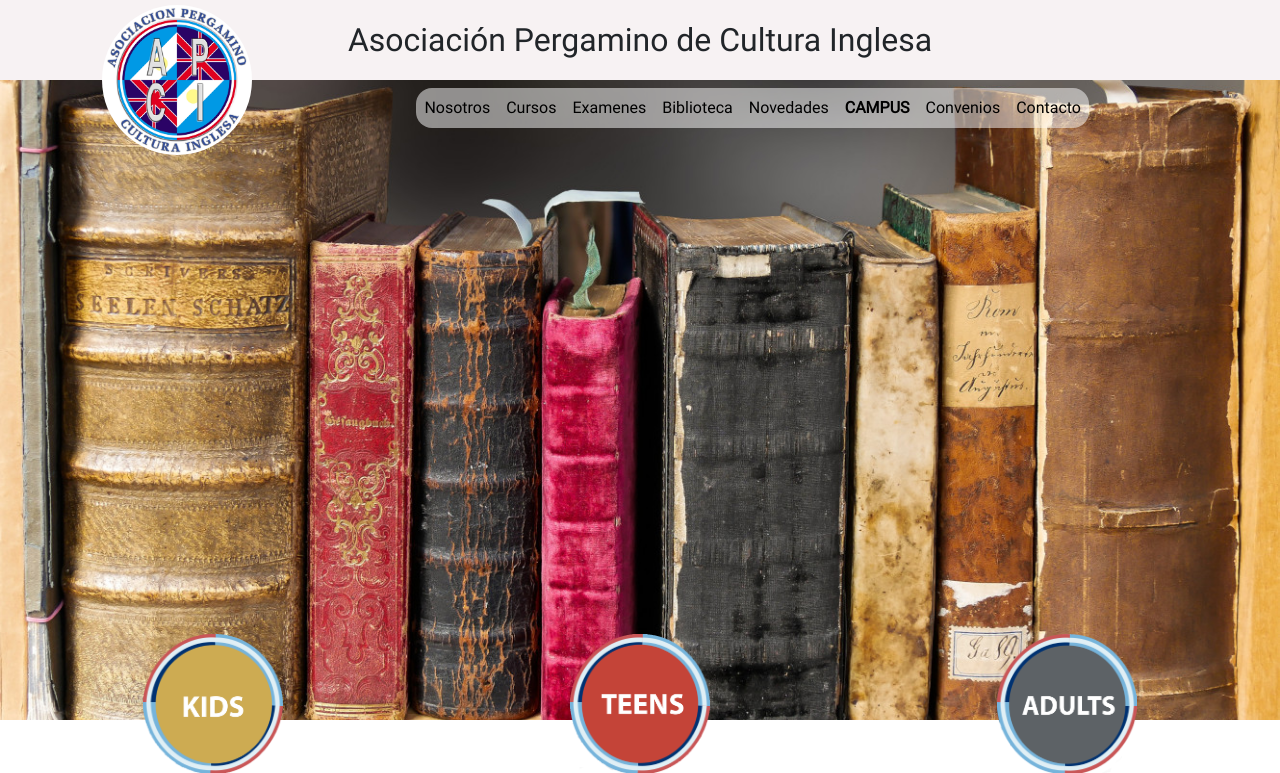
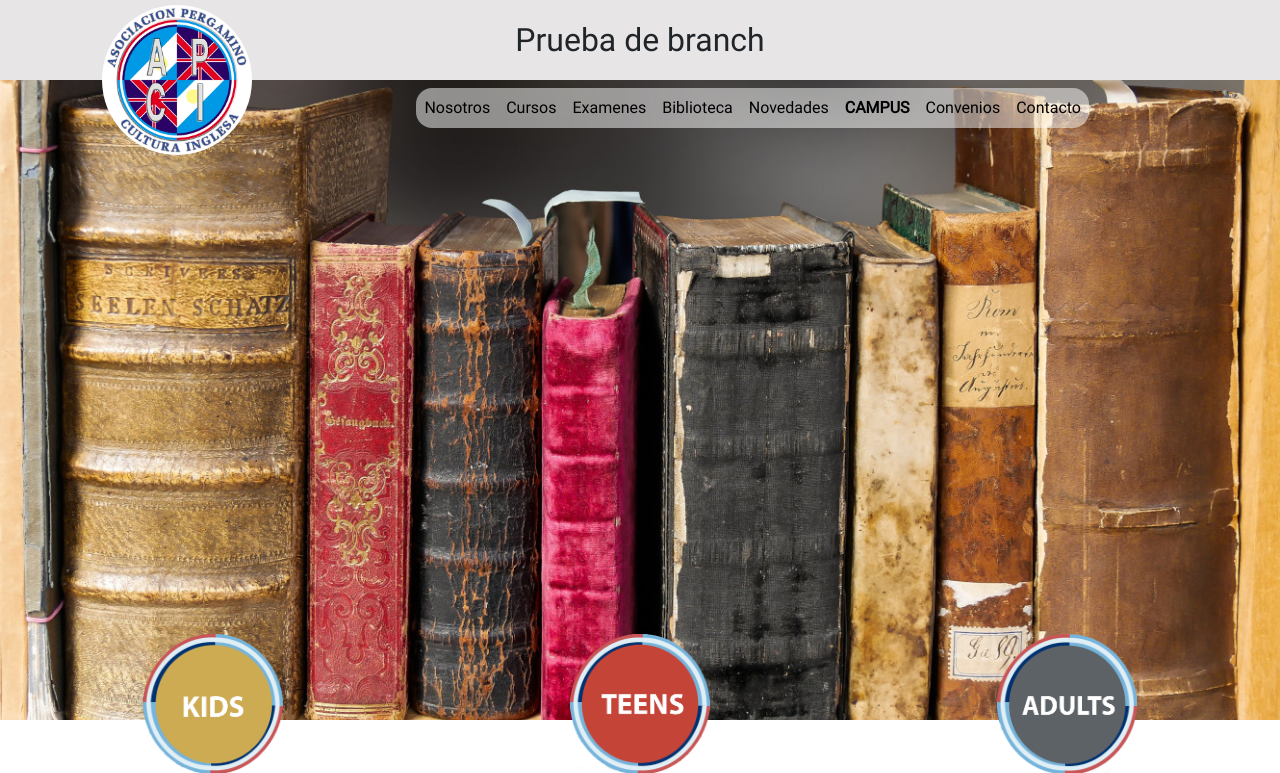
Before and after one commit to SosaToledo/culturainglesaweb, a WordPress theme: template index.php in a window 1280 px wide. Shown: the top 773 px of the page. Run offline with PHP 8.4 and a stand-in for WordPress, Linux system fonts and the light colour scheme; the site name, menu and one post (Sample post) are stand-ins, and other content is empty.

Commit message:
prueba de branch

```diff
--- a/header.php
+++ b/header.php
@@ -32,6 +32,6 @@
       <img id="logo" class="rounded-circle .d-none .d-sm-block" style="width: 150px" src="<?php bloginfo('template_directory'); ?>/img/logocultura.jpg" alt="">
     </a>
     <div id="title" class=".d-none .d-sm-block">
-      <p>Asociación Pergamino de Cultura Inglesa</p>
+      <p>Prueba de branch</p>
     </div>
   </header>
--- a/style.css
+++ b/style.css
@@ -34,7 +34,7 @@ License URI: http://www.gnu.org/licenses/gpl-3.0.html
 header {
     height: 80px;
     position: relative;
-    background-color: rgba(243, 235, 236, 0.637);
+    background-color: rgba(201, 196, 196, 0.445);
     text-align: center;
     display: flex;
     justify-content: center;
```
